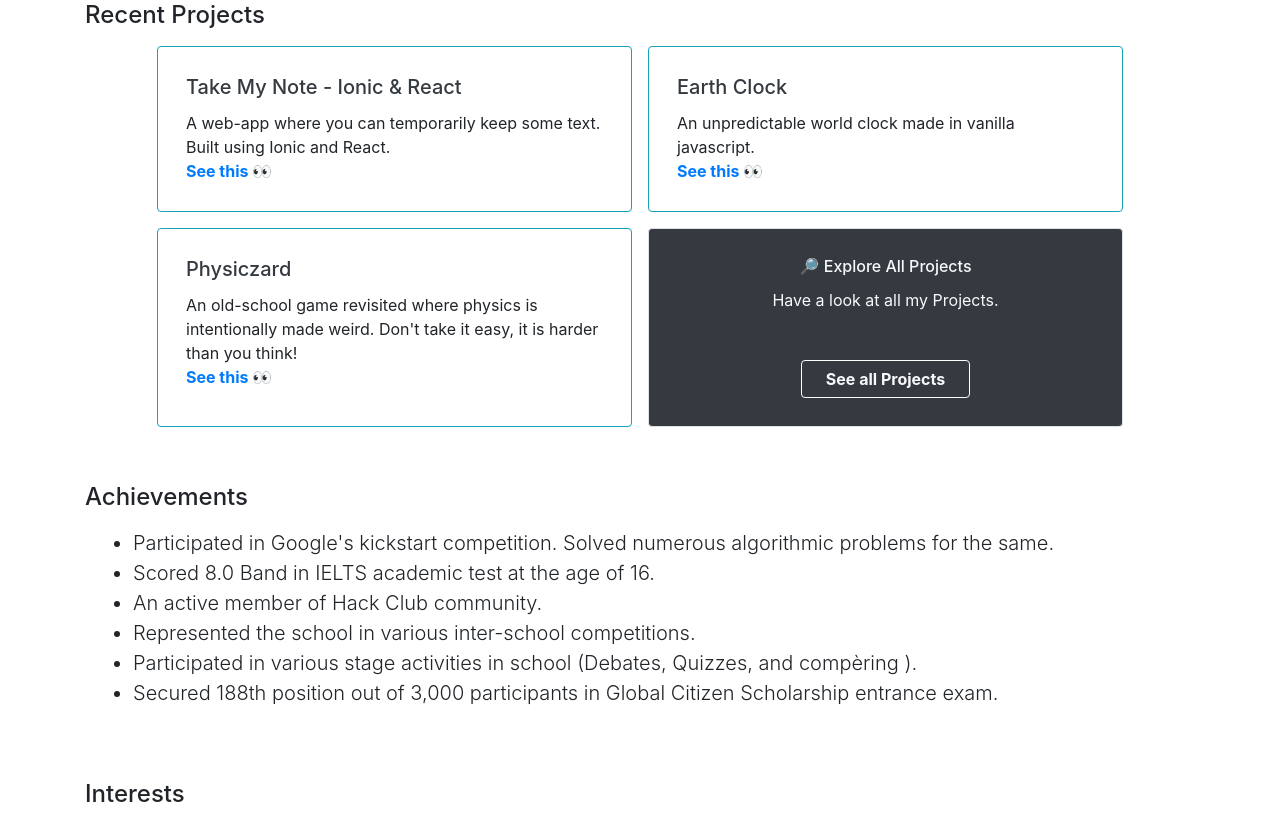
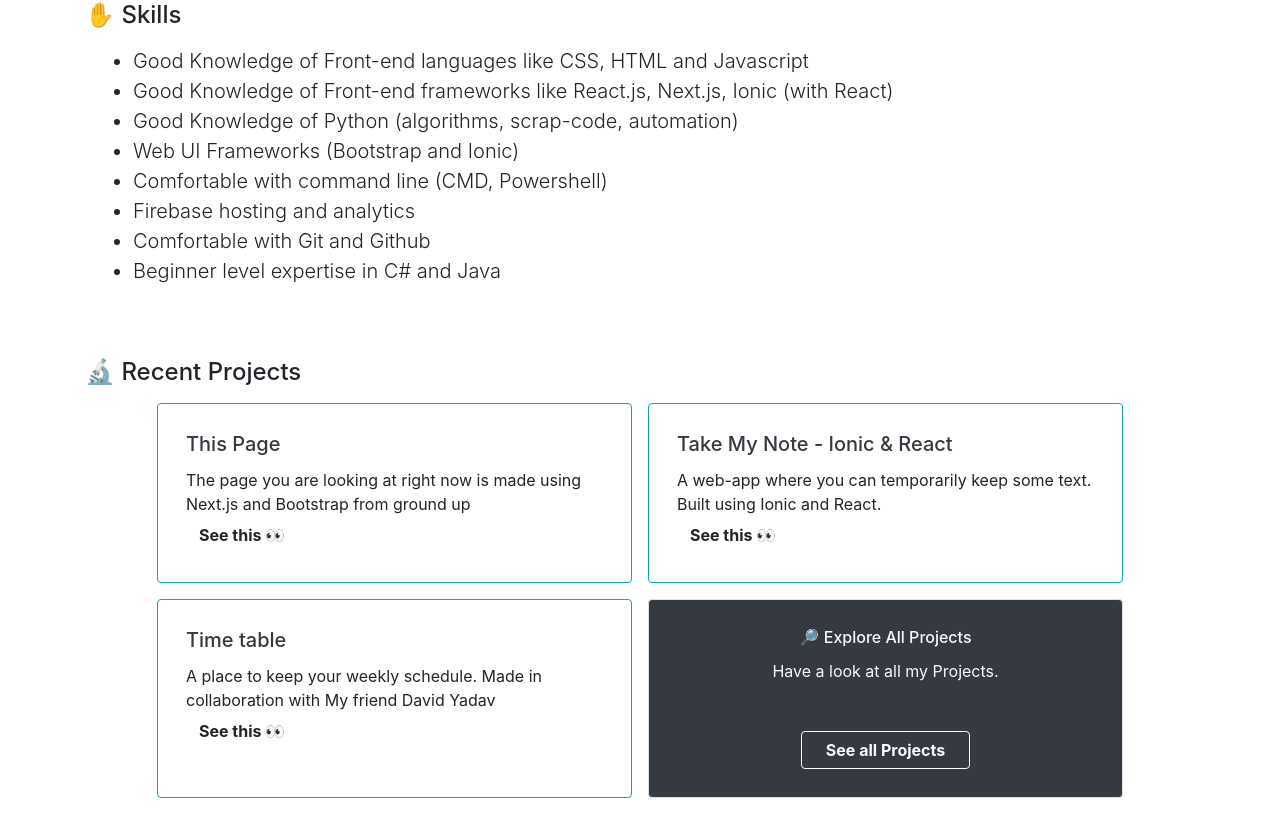
Before and after one commit to Gopalkataria/Gopalkataria, a Next.js app: page /about in a window 1280 px wide. Shown: the part 825-1640 px from the top of the page. Built offline with nearby package versions, Linux system fonts and the light colour scheme.

Commit message:
added lots of emojis, new projects, david's site, wrote a new naming convention

```diff
--- a/pages/about.tsx
+++ b/pages/about.tsx
@@ -1,16 +1,20 @@
-
-import { MainProjects, ProjectCard } from "./projects";
-import { BootstrapApp } from "./index";
-import Link from "next/link";
-import { ContactLinks } from "./contact";
+// Instructions about components
+// If the component IS A PAGE VIEW ( wrapped in BootstrapPage ) , the name should end in "Page"
+// if component is A PART OF THE PAGE, the name should end in "Component"
+// The only exception to the above rule is BootstrapPage component, which ends with
+// "Page" but it's not a page view, it is a wrapper for pages in bootstrap
 
 
 
 
+import { MainProjects, ProjectCardComponent } from "./projects";
+import { BootstrapPage } from "./index";
+import Link from "next/link";
+import { ContactLinksComponent } from "./contact";
 
 // Important components below
 
-export function Section(props: any) {
+export function SectionComponent(props: any) {
 	return (
 		<div>
 			<div className="row d-flex justify-content-left">
@@ -23,7 +27,7 @@ export function Section(props: any) {
 	);
 }
 
-export function Interest(props: any) {
+export function InterestComponent(props: any) {
 	return (
 		<div className="m-2 p-2">
 			<strong> {props.title} </strong> <br />
@@ -32,17 +36,11 @@ export function Interest(props: any) {
 	);
 }
 
-
-
-
-
-
 // main about view component below
 
-
-function About() {
+export default function About() {
 	return (
-		<BootstrapApp title="Gopal Kataria">
+		<BootstrapPage title="Gopal Kataria">
 			<div className="container ">
 				<div className="row d-flex justify-content-center m-4 bg-light">
 					<div className="col-sm-4 mx-auto px-auto my-2 py-2 ">
@@ -59,7 +57,7 @@ function About() {
 					</div>
 				</div>
 
-				<Section title={" About Me "}>
+				<SectionComponent title={"😃 About Me "}>
 					<strong>
 						I am a high school student and a self-taught programmer.
 					</strong>
@@ -80,21 +78,47 @@ function About() {
 						<a className="text-success"> AT NO FEE </a> but at a little cost of
 						appreciation from you and your friends.
 					</strong>
-				</Section>
+				</SectionComponent>
 
+				<SectionComponent title="✋ Skills">
+					<ul>
+						<li>
+							Good Knowledge of Front-end languages like CSS, HTML and
+							Javascript
+						</li>
+						<li>
+							Good Knowledge of Front-end frameworks like React.js, Next.js,
+							Ionic (with React){" "}
+						</li>
+						<li>
+							Good Knowledge of Python (algorithms, scrap-code, automation)
+						</li>
+						<li>Web UI Frameworks (Bootstrap and Ionic)</li>
+						<li>Comfortable with command line (CMD, Powershell) </li>
+						<li>Firebase hosting and analytics </li>
+						<li>Comfortable with Git and Github</li>
+						<li>Beginner level expertise in C# and Java </li>
+					</ul>
+				</SectionComponent>
+
+				{/* project cards below
+
+				BE VERY CAREFUL WITH <div></div> AS THEY ARE QUITE CONFUSING
+				click on then to check which are their closing tags
+				*/}
 				<div>
 					<div className="row d-flex justify-content-left">
-						<h4 className="blockqoute mb-2 mt-5 col"> Recent Projects </h4>
+						<h4 className="blockqoute mb-2 mt-5 col"> 🔬 Recent Projects </h4>
 					</div>
 					<div className="row d-flex justify-content-center">
 						{MainProjects.map((project) => {
 							return (
-								<ProjectCard
+								<ProjectCardComponent
 									title={project.title}
 									description={project.description}
 									link={project.link}
 									key={project.key}
-								></ProjectCard>
+								></ProjectCardComponent>
 							);
 						})}
 
@@ -122,7 +146,7 @@ function About() {
 					{/* end of projects section cards  */}
 				</div>
 
-				<Section title="Achievements">
+				<SectionComponent title="🥇 Achievements">
 					<ul>
 						<li>
 							Participated in Google's kickstart competition. Solved numerous
@@ -141,40 +165,42 @@ function About() {
 							Secured 188th position out of 3,000 participants in Global Citizen
 							Scholarship entrance exam.
 						</li>
+						<li>Helped My friend get his first website working</li>
 					</ul>
-				</Section>
+				</SectionComponent>
 
-				<Section title="Interests ">
-					<Interest title="Building PWA's ">
+				<SectionComponent title="💕 Interests ">
+					<InterestComponent title="Building PWA's ">
 						While building websites, turning them into Progressive Web Apps
 						(PWA's) makes them a lot faster, reliable and engaging. You can
 						check some PWA's I've built in my{" "}
 						<Link href="/projects">
 							<a className="text-primary mx-1">projects section.</a>
 						</Link>
-					</Interest>
+					</InterestComponent>
 
-					<Interest title=" Solving algorithmic problems ">
+					<InterestComponent title=" Solving algorithmic problems ">
 						Hard programming problems are intrinsically fun to tackle. My main
 						focus is to come up with creative solutions to rather mundane
 						problems. These patterns can be found everywhere in my code.
-					</Interest>
+					</InterestComponent>
 
-					<Interest title=" Tech Enthusiast ">
+					<InterestComponent title=" Tech Enthusiast ">
 						I constantly keep myself updated with upcoming developments in the
 						tech industry. This has made me the de-facto person to reach out for
 						any Tech related advice and assistance amongst my friends and family
 						members.
-					</Interest>
-				</Section>
+					</InterestComponent>
+				</SectionComponent>
 
-				<ContactLinks/>
+				<ContactLinksComponent />
 
 				<footer className="row mt-5">
 					<div className="col-12 d-flex justify-content-center text-center">
 						<p>
 							Made with ❤ using
 							<a
+								rel="noopener"
 								className="px-1 text-primary"
 								target="_blank"
 								href="https://nextjs.org/"
@@ -183,6 +209,7 @@ function About() {
 							</a>
 							and
 							<a
+								rel="noopener"
 								className="px-1 text-primary"
 								target="_blank"
 								href="https://getbootstrap.com/"
@@ -193,8 +220,6 @@ function About() {
 					</div>
 				</footer>
 			</div>
-		</BootstrapApp>
+		</BootstrapPage>
 	);
 }
-
-export default About;
--- a/pages/projects.tsx
+++ b/pages/projects.tsx
@@ -1,7 +1,11 @@
-import { BootstrapApp, GoHome } from "./index";
-import Link from "next/link";
+// Instructions about components
+// If the component IS A PAGE VIEW ( wrapped in BootstrapPage ) , the name should end in "Page"
+// if component is A PART OF THE PAGE, the name should end in "Component"
+// The only exception to the above rule is BootstrapPage component, which ends with
+// "Page" but it's not a page view, it is a wrapper for pages in bootstrap
 
-// Only the project cards related stuff is stored over here
+
+import { BootstrapPage, GoHomeComponent } from "./index";
 
 
 //data structure for projects is a list of projects
@@ -15,20 +19,16 @@ export interface Project {
 	link: string;
 }
 
-
-
-
-
 // Important components and data below
 
-export function ProjectCard(props: Project) {
+export function ProjectCardComponent(props: Project) {
 	return (
 		<div className="card border border-info col-sm-8 col-md-5 col-lg-5 m-2 p-2 w-18">
 			<div className="card-body">
 				<h5 className="card-title text-dark">{props.title}</h5>
 				<div className="card-text">{props.description}</div>
 
-				<a href={props.link} target="_blank" className=" card-link ">
+				<a href={props.link} target="_blank" className=" card-link btn btn_primary stretched_link ">
 					<strong> See this 👀 </strong>
 				</a>
 			</div>
@@ -37,42 +37,60 @@ export function ProjectCard(props: Project) {
 }
 
 export const MainProjects: Project[] = [
+					// all project keys are UNIQUE
+					// only three projects here
+					{
+						key: 1,
+						title: " This Page ",
+						description:
+							" The page you are looking at right now is made using Next.js and Bootstrap from ground up ",
+						link: "https://gopalkataria.web.app",
+					},
+					{
+						key: 2,
+						title: " Take My Note - Ionic & React ",
+						description:
+							" A web-app where you can temporarily keep some text. Built using Ionic and React. ",
+						link: "https://takemynote.web.app",
+					},
+
+					{
+						key: 3,
+						title: "Time table",
+						description:
+							"A place to keep your weekly schedule. Made in collaboration with My friend David Yadav",
+						link: "https://david-learns-coding.github.io/Time-table/",
+					},
+				];
+
+const OtherProjects: Project[] = [
 	// all project keys are UNIQUE
-	//
+	// number alloted to keys for these projects should always be more than 9
+	// keys are in descending order, Because new projects are added on top
 
 	{
-		key: 1,
-		title: " Take My Note - Ionic & React ",
+		key: 16,
+		title: " Physiczard ",
 		description:
-			" A web-app where you can temporarily keep some text. Built using Ionic and React. ",
-		link: "https://takemynote.web.app",
+			" An old-school game revisited where physics is intentionally made weird. Don't take it easy, it is harder than you think! ",
+		link: "https://gopalkataria.github.io/bouncy-game/",
 	},
+
 	{
-		key: 2,
+		key: 15,
 		title: " Earth Clock ",
 		description: " An unpredictable world clock made in vanilla javascript. ",
 		link: "https://earth-clock.web.app",
 	},
 	{
-		key: 3,
-		title: " Physiczard ",
-		description:
-			" An old-school game revisited where physics is intentionally made weird. Don't take it easy, it is harder than you think! ",
-		link: "https://gopalkataria.github.io/bouncy-game/",
-	},
-];
-const OtherProjects: Project[] = [
-	// all project keys are UNIQUE
-	// keys for other projects should always be 2 digit numbers
-	{
-		key: 10,
+		key: 14,
 		title: " Cryptography Algorithms ",
 		description:
 			"Python Algorithm to encrypt/decrypt text using numerical keys text is encrypted multiple times with different techniques depending on no. of digits in the keys.",
 		link: "https://github.com/Gopalkataria/Cryptography",
 	},
 	{
-		key: 11,
+		key: 13,
 		title: " Finding square roots",
 		description:
 			" An algorithm written in python to find square roots of positive whole numbers. Can find values of square roots of numbers upto ten thousand decimal places accurately ",
@@ -86,14 +104,14 @@ const OtherProjects: Project[] = [
 		link: "https://github.com/Gopalkataria/Notepad-for-pythonists",
 	},
 	{
-		key: 13,
+		key: 11,
 		title: " Cryptography Algorithms - Java ",
 		description:
 			"If you are sending secret messages, You need to check this. Written in java so that Android developers could benefit from it. Purposely made hard to read. ",
 		link: "https://github.com/Gopalkataria/ceaser-cipher-java",
 	},
 	{
-		key: 14,
+		key: 10,
 		title: " Finding Prime Numbers - Java ",
 		description:
 			"Let's find some prime numbers, maybe a few thousand. Algorithm isn't as complicated as the language. ",
@@ -105,18 +123,13 @@ const AllProjects: Project[] = MainProjects.concat(OtherProjects);
 
 export { AllProjects };
 
-
-
-
-
-
 // The main projects view component below
 
-export default function Projects() {
+export default function ProjectsPage() {
 	return (
-		<BootstrapApp title="Gopal's Projects">
+		<BootstrapPage title="Gopal's Projects">
 			<div className="container ">
-				<GoHome/>
+				<GoHomeComponent />
 				<div className=" border border-dark m-3 p-3 ">
 					<div className="row ">
 						<h5 className="col  text-center ">
@@ -126,14 +139,21 @@ export default function Projects() {
 					<div className="row">
 						<div className=" col text-secondary mx-2 my-1 text-wrap text-center">
 							These are some of my notable projects. Head over to My
-							<a href="https://github.com/Gopalkataria" target="_blank" className="text-primary px-1 " >Github Profile</a> to find some more stuff
+							<a
+								href="https://github.com/Gopalkataria"
+								target="_blank"
+								className="text-primary px-1 "
+							>
+								Github Profile
+							</a>{" "}
+							to find some more stuff
 						</div>
 					</div>
 				</div>
 				<div className="row justify-content-center">
 					{AllProjects.map((project) => {
 						return (
-							<ProjectCard
+							<ProjectCardComponent
 								title={project.title}
 								description={project.description}
 								key={project.key}
@@ -143,6 +163,6 @@ export default function Projects() {
 					})}
 				</div>
 			</div>
-		</BootstrapApp>
+		</BootstrapPage>
 	);
 }
--- /dev/null
+++ b/public/scripts/main.css
@@ -0,0 +1,5 @@
+
+html {
+    scroll-behavior: smooth ;
+    background-color: #f0ffff ;
+}
```
Also changed, not shown: pages/contact.tsx (+24 -14 lines), pages/index.tsx (+22 -18 lines), public/bootstrap/jquery.slim.min.js (renamed from public/jquery.slim.min.js), public/scripts/main.js (renamed from public/bootstrap/logging.js).
